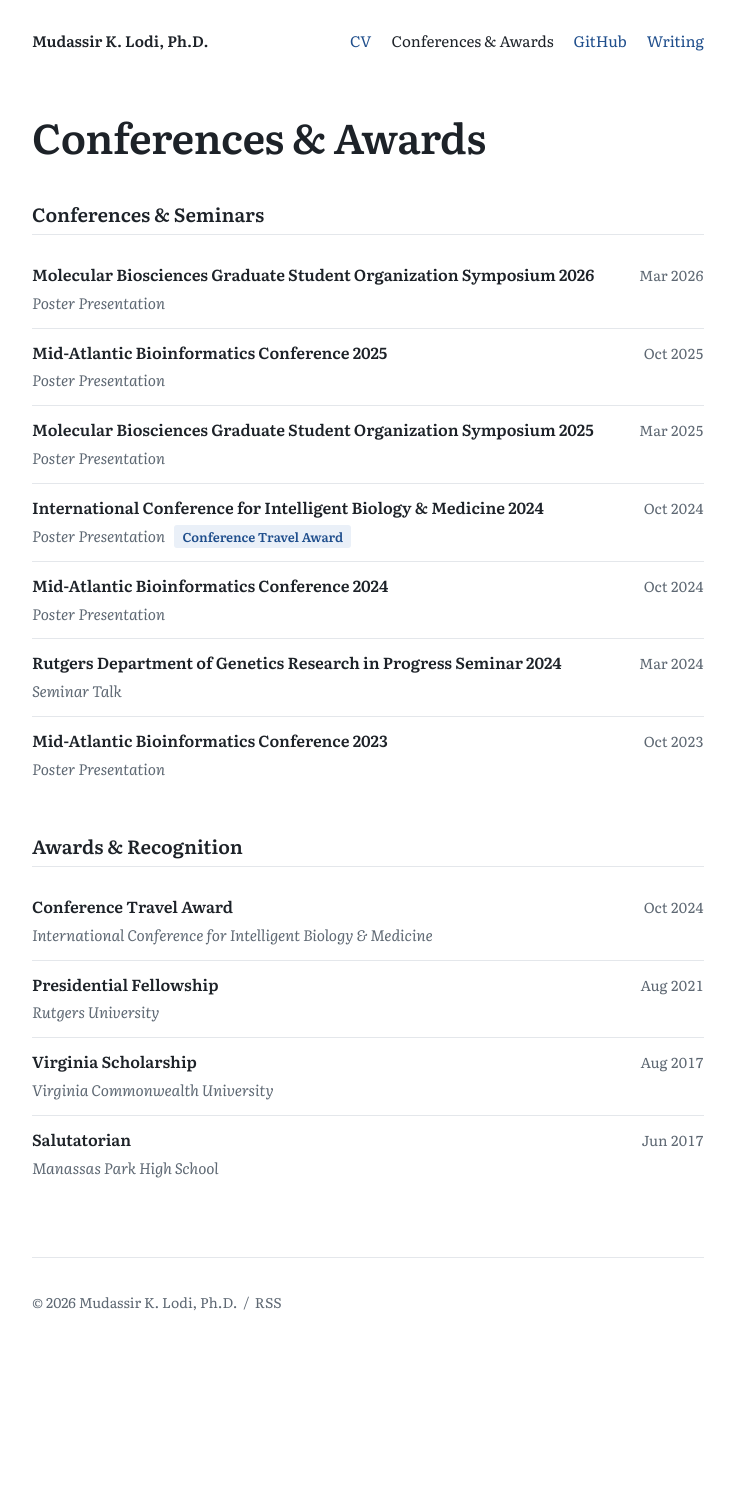
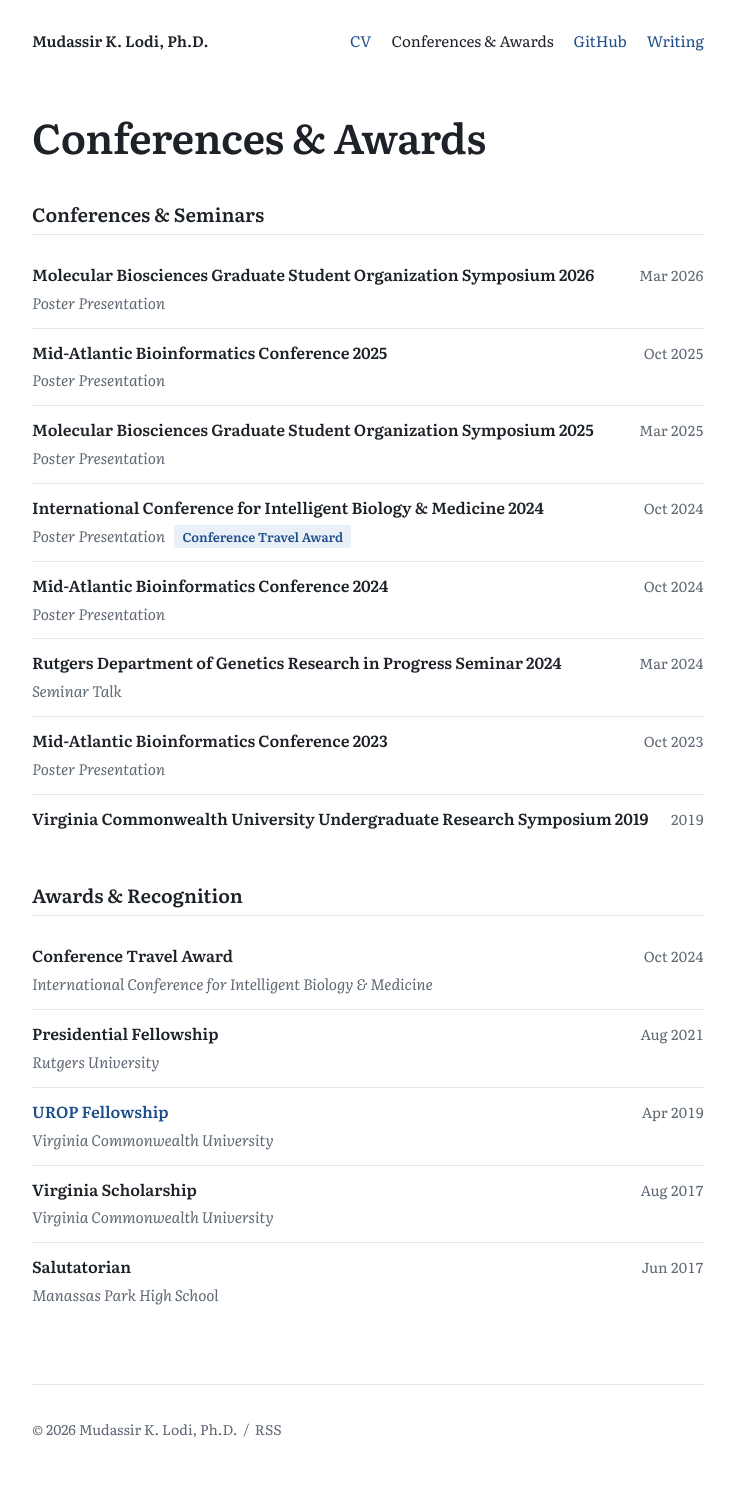
Before and after one commit to mklodi1/mklodi1.github.io, a Jekyll site: the page built from conferences/index.html, in a window 1280 px wide. Shown: the whole page, without its empty margins (272-1007 px from the left). Built offline with Jekyll 4.4.1, drawn with Linux system fonts in a browser that asks for light colours; before the commit the page ends 1362 px from its top, so only the background shows below that.

Commit message:
Add VCU research symposium and UROP Fellowship
Co-Authored-By: Claude Opus 5.5 <noreply@anthropic.com>
Claude-Session: https://claude.ai/code/session_018B7yRm4wV88UDqtVSP6gVK

```diff
--- a/_data/awards.yml
+++ b/_data/awards.yml
@@ -1,4 +1,4 @@
-# Newest first. "note" is optional.
+# Newest first. "note" and "link" are optional.
 - name: "Conference Travel Award"
   from: "International Conference for Intelligent Biology & Medicine"
   date: "Oct 2024"
@@ -7,6 +7,11 @@
   from: "Rutgers University"
   date: "Aug 2021"
 
+- name: "UROP Fellowship"
+  from: "Virginia Commonwealth University"
+  date: "Apr 2019"
+  link: https://uc.vcu.edu/transformative-learning/undergraduate-research/undergraduate-research-for-students/urop-fellowship/
+
 - name: "Virginia Scholarship"
   from: "Virginia Commonwealth University"
   date: "Aug 2017"
--- a/_data/conferences.yml
+++ b/_data/conferences.yml
@@ -28,3 +28,7 @@
 - event: "Mid-Atlantic Bioinformatics Conference 2023"
   type: "Poster Presentation"
   date: "Oct 2023"
+
+- event: "Virginia Commonwealth University Undergraduate Research Symposium 2019"
+  type: ""          # e.g. "Poster Presentation"
+  date: "2019"
--- a/conferences/index.html
+++ b/conferences/index.html
@@ -17,7 +17,7 @@ permalink: /conferences/
           <h3>{% if c.link %}<a href="{{ c.link }}">{{ c.event }}</a>{% else %}{{ c.event }}{% endif %}</h3>
           <span class="cv-when">{{ c.date }}</span>
         </div>
-        <p class="honor-sub">{{ c.type }}{% if c.award %} <span class="award-tag">{{ c.award }}</span>{% endif %}</p>
+        {% if c.type != "" or c.award %}<p class="honor-sub">{{ c.type }}{% if c.award %} <span class="award-tag">{{ c.award }}</span>{% endif %}</p>{% endif %}
       </li>
       {% endfor %}
     </ul>
@@ -29,7 +29,7 @@ permalink: /conferences/
       {% for a in site.data.awards %}
       <li>
         <div class="cv-row">
-          <h3>{{ a.name }}</h3>
+          <h3>{% if a.link %}<a href="{{ a.link }}">{{ a.name }}</a>{% else %}{{ a.name }}{% endif %}</h3>
           <span class="cv-when">{{ a.date }}</span>
         </div>
         <p class="honor-sub">{{ a.from }}</p>
```
